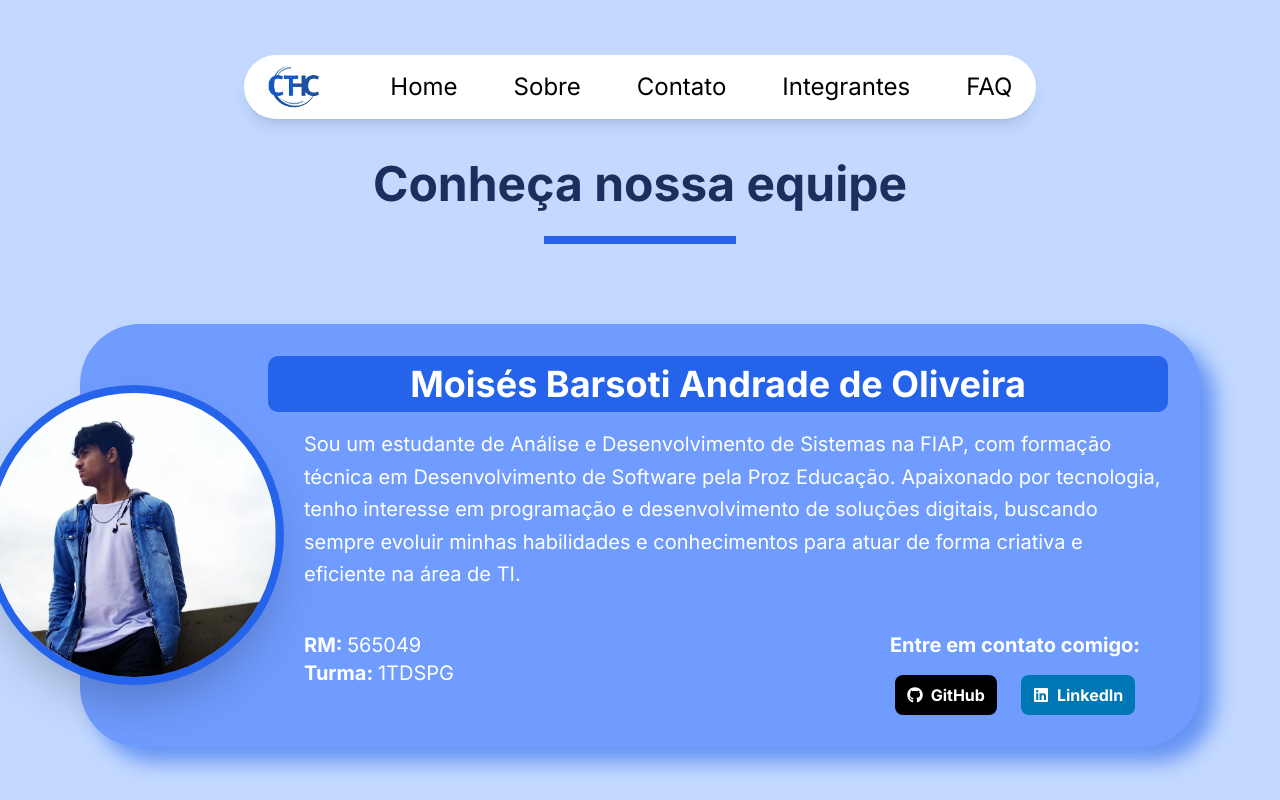
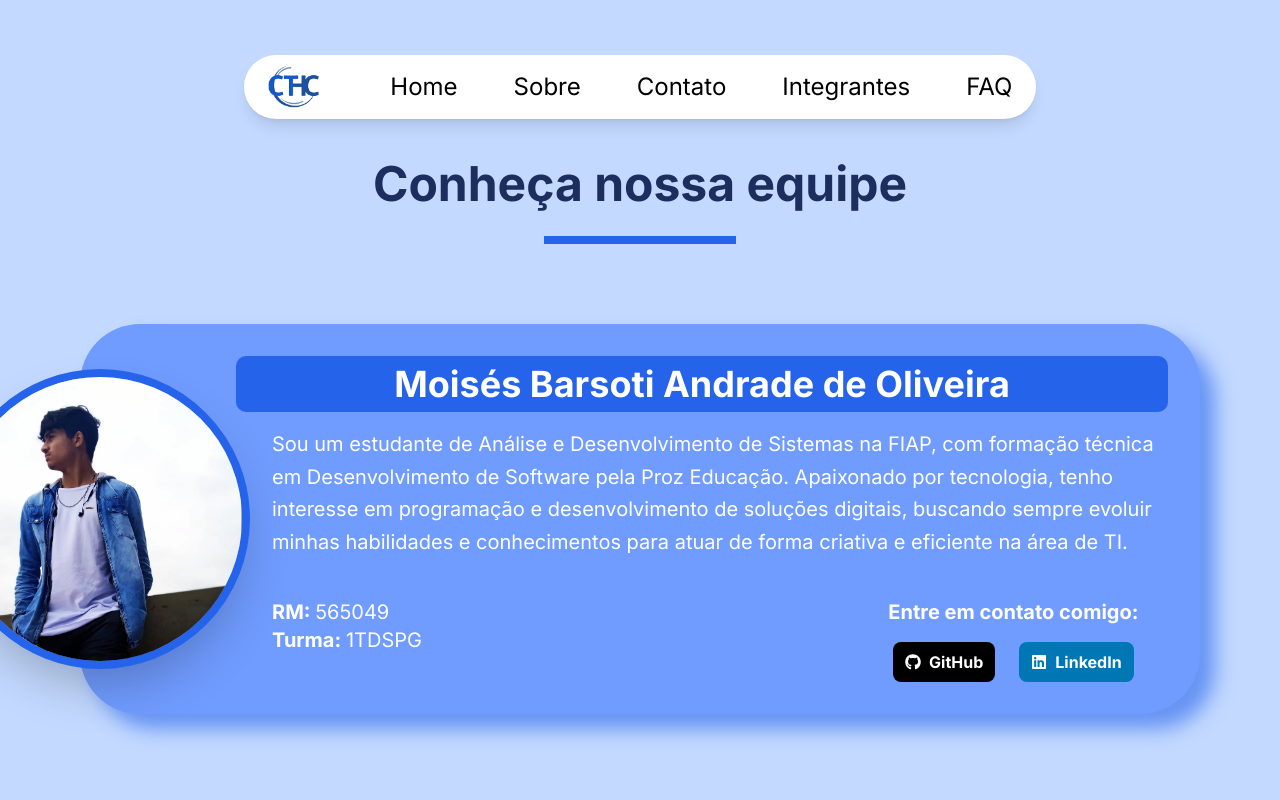
Before and after one commit to BSM-Challenge/ct-hc, a React (Vite) app: page /integrantes in a window 1280 px wide. Shown: the top 800 px of the page. Built offline with nearby package versions, Linux system fonts and the light colour scheme; a web font is replaced by a local one.

Commit message:
Criado o css para que quando for left a posição da img fique no início e quando for right fique no final do card

```diff
--- a/src/components/Card/index.tsx
+++ b/src/components/Card/index.tsx
@@ -1,34 +1,49 @@
 import { FaGithub, FaLinkedin } from "react-icons/fa";
 import type { Integrante } from "../../types/integrante";
 
-export default function Card({ nome, img, descricao, rm, turma, linkGithub, linkLinkedin }: Integrante) {
+export default function Card({
+  nome,
+  img,
+  posicaoImg,
+  descricao,
+  rm,
+  turma,
+  linkGithub,
+  linkLinkedin,
+}: Integrante) {
   return (
     <div>
       {/* Card */}
-          <div className="
-          relative flex items-center max-w-6xl w-full p-8 pl-52
+      <div
+        className="
+        relative flex items-center max-w-6xl w-full p-8
         bg-[var(--Color-blue-709CFF)] rounded-[60px]
         shadow-[15px_15px_20px_var(--shadow-blue-70)]"
       >
-
         {/* Foto */}
-            <div className="absolute -left-24 top-1/2 -translate-y-1/2">
+        <div
+          className={`absolute ${
+            posicaoImg === "right" ? "right-[-130px]" : "left-[-130px]"
+          }`}
+        >
           <img
             className="w-[300px] h-[300px] object-cover rounded-full border-[8px] border-[var(--color-blue)] shadow-2xl"
             src={img}
-                alt="Foto Moisés"
+            alt={`Foto de ${nome}`}
           />
         </div>
 
         {/* Conteúdo */}
-            <div className="flex flex-col text-white w-full">
+        <div
+          className={`flex flex-col text-white w-full ${
+            posicaoImg === "right" ? "mr-36" : "ml-36"
+          }`}
+        >
           <h2 className="text-4xl font-bold bg-[var(--color-blue)] -ml-5 px-4 py-2 rounded-[10px] inline-block text-center">
             {nome}
           </h2>
 
-              <p className="ml-4 mt-4 text-xl leading-relaxed">
-                {descricao}
-              </p>
+          <p className="ml-4 mt-4 text-xl leading-relaxed">{descricao}</p>
 
           {/* RM e Turma + Contato */}
           <div className="flex justify-between max-w-[95%] ml-4 mt-10">
@@ -44,7 +59,9 @@ export default function Card({ nome, img, descricao, rm, turma, linkGithub, link
             </div>
 
             <div className="flex flex-col gap-4 items-center">
-                  <span className="font-bold text-xl">Entre em contato comigo:</span>
+              <span className="font-bold text-xl">
+                Entre em contato comigo:
+              </span>
               <div className="flex gap-6">
                 <a
                   href={linkGithub}
@@ -66,5 +83,5 @@ export default function Card({ nome, img, descricao, rm, turma, linkGithub, link
         </div>
       </div>
     </div>
-    )
+  );
 }
```
Lines whose indentation alone changed are shown as unchanged.
